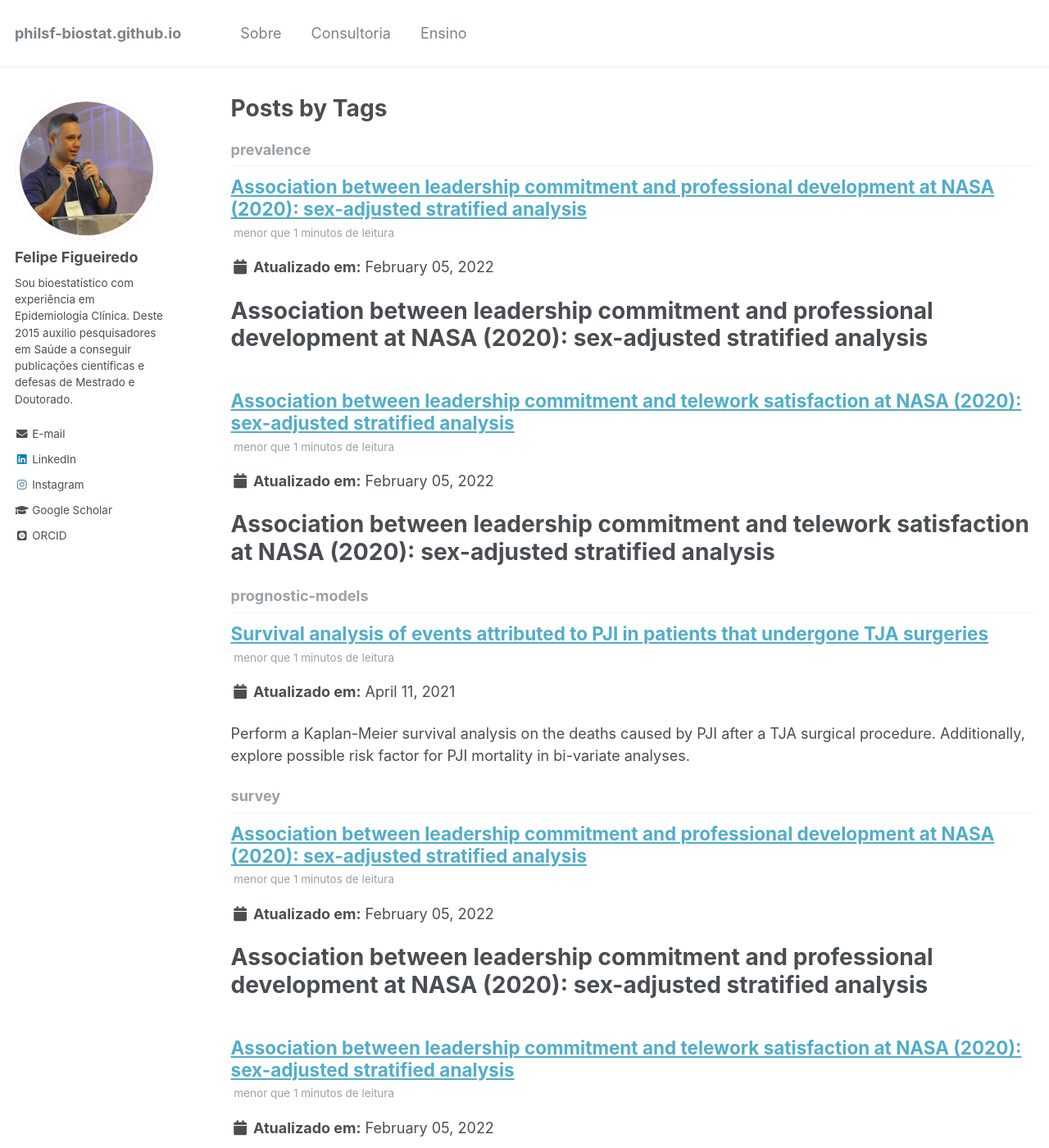
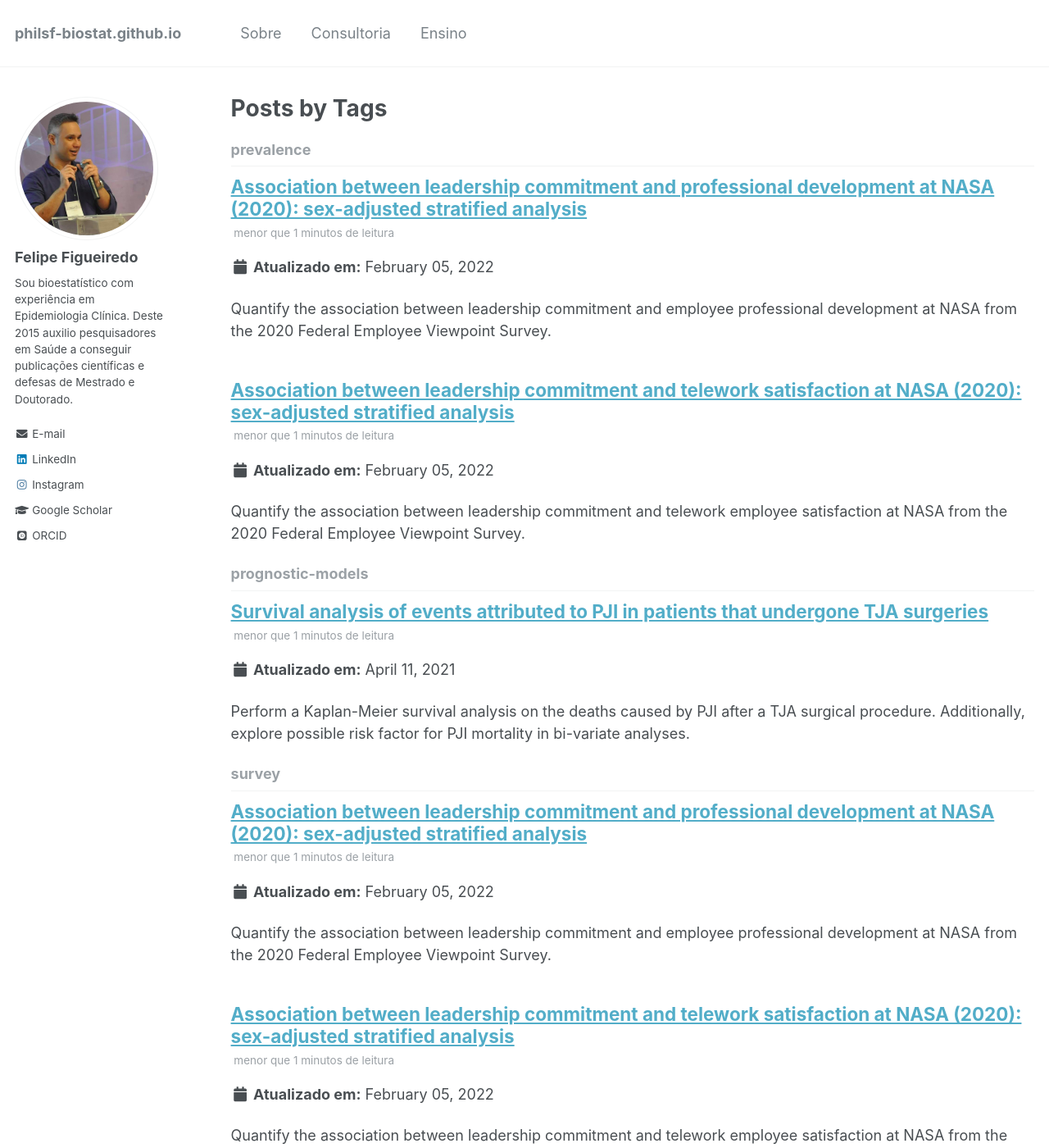
Before and after one commit to philsf-biostat/philsf-biostat.github.io, a Jekyll site: the page built from _pages/tag-archive.md, in a window 1280 px wide and 1400 px high. Shown: the whole window at 82% size. Built offline with Jekyll 4.4.1, drawn with Linux system fonts in a browser that asks for light colours; some web fonts are replaced; some of the changed text lies outside the part shown.

Commit message:
title will be setup by jekyll

```diff
--- a/_posts/2022-02-05-SAR-2022-007.md
+++ b/_posts/2022-02-05-SAR-2022-007.md
@@ -11,8 +11,6 @@ tags:
   - survey
   - prevalence
 ---
-
-# Association between leadership commitment and telework satisfaction at NASA (2020): sex-adjusted stratified analysis
 
 Quantify the association between leadership commitment and telework employee satisfaction at NASA from the 2020 Federal Employee Viewpoint Survey.
 
--- a/_posts/2022-02-05-SAR-2022-008.md
+++ b/_posts/2022-02-05-SAR-2022-008.md
@@ -11,8 +11,6 @@ tags:
   - survey
   - prevalence
 ---
-
-# Association between leadership commitment and professional development at NASA (2020): sex-adjusted stratified analysis
 
 Quantify the association between leadership commitment and employee professional development at NASA from the 2020 Federal Employee Viewpoint Survey.
 
```
